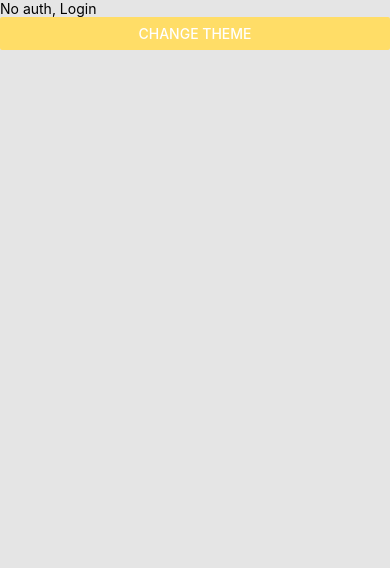
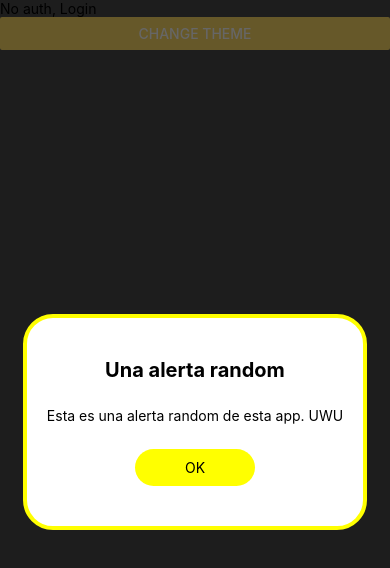
Before and after one commit to soyalextreme/sticky-projects, a React Native app: screen /Login in a window 390 px wide. Shown: the top 568 px of the page. Built offline with nearby package versions, Linux system fonts and the light colour scheme.

Commit message:
Box message created, handle

```diff
--- a/src/components/Loader.tsx
+++ /dev/null
@@ -1,29 +0,0 @@
-import * as React from "react";
-import { View, ActivityIndicator, StyleSheet } from "react-native";
-
-export interface LoaderProps {
-  specs?: {
-    color: string;
-    size: "small" | "large" | undefined;
-  };
-}
-
-const Loader: React.FunctionComponent<LoaderProps> = ({ specs }) => {
-  return (
-    <View style={ss.Loader__mainContainer}>
-      <ActivityIndicator {...specs} />
-    </View>
-  );
-};
-
-const ss = StyleSheet.create({
-  Loader__mainContainer: {
-    backgroundColor: "rgba(0,0,0,0.5)",
-    flex: 1,
-    alignItems: "center",
-    flexDirection: "column",
-    justifyContent: "space-around",
-  },
-});
-
-export default Loader;
--- /dev/null
+++ b/src/components/LoaderContainer.tsx
@@ -0,0 +1,43 @@
+import * as React from "react";
+import { View, ActivityIndicator, StyleSheet } from "react-native";
+import { StoreContext } from "../state/Store";
+import MessageBox from "./MessageBox";
+
+export interface LoaderContainerProps {}
+
+const LoaderContainer: React.FunctionComponent<LoaderContainerProps> = (
+  props
+) => {
+  const { store, dispatch } = React.useContext(StoreContext);
+
+  return (
+    <>
+      {store.appState.loading && (
+        <View style={ss.Loader__mainContainer}>
+          <ActivityIndicator color="yellow" size="large" />
+        </View>
+      )}
+      {store.appState.alert.active && (
+        <View style={ss.Loader__mainContainer}>
+          <MessageBox />
+        </View>
+      )}
+      {props.children}
+    </>
+  );
+};
+
+const ss = StyleSheet.create({
+  Loader__mainContainer: {
+    backgroundColor: "rgba(0,0,0,0.6)",
+    alignItems: "center",
+    flexDirection: "column",
+    justifyContent: "space-around",
+    position: "absolute",
+    width: "100%",
+    height: "100%",
+    zIndex: 1,
+  },
+});
+
+export default LoaderContainer;
--- /dev/null
+++ b/src/components/MessageBox.tsx
@@ -0,0 +1,61 @@
+import * as React from "react";
+import { View, Text, StyleSheet, Button, TouchableOpacity } from "react-native";
+import { StoreContext } from "../state/Store";
+
+export interface MessageBoxProps {}
+
+const MessageBox: React.FunctionComponent<MessageBoxProps> = () => {
+  const {
+    store: {
+      appState: { alert },
+    },
+    dispatch,
+  } = React.useContext(StoreContext);
+
+  const handleCloseModal = () => {
+    dispatch({ type: "CLOSE_ALERT", payload: {} });
+  };
+
+  return (
+    <View style={ss.MessageBox__container}>
+      <Text style={ss.MessageBox__title}>{alert.title}</Text>
+      <Text style={ss.MessageBox__body}>{alert.msg}</Text>
+      <TouchableOpacity
+        style={ss.MessageBox__Button}
+        onPress={handleCloseModal}
+      >
+        <Text>OK</Text>
+      </TouchableOpacity>
+    </View>
+  );
+};
+
+const ss = StyleSheet.create({
+  MessageBox__container: {
+    backgroundColor: "white",
+    borderColor: "yellow",
+    borderWidth: 4,
+    paddingHorizontal: 20,
+    paddingVertical: 40,
+    alignItems: "center",
+    borderRadius: 30,
+  },
+
+  MessageBox__title: {
+    fontWeight: "bold",
+    fontSize: 20,
+    textAlign: "center",
+  },
+  MessageBox__body: {
+    marginVertical: 25,
+    textAlign: "center",
+  },
+  MessageBox__Button: {
+    backgroundColor: "yellow",
+    paddingHorizontal: 50,
+    paddingVertical: 10,
+    borderRadius: 30,
+  },
+});
+
+export default MessageBox;
--- a/src/constants/colorsHexa.ts
+++ b/src/constants/colorsHexa.ts
@@ -1,6 +1,6 @@
 
 export enum ColorsHexaLight {
-    background = "#E5E5E5",
+    background = "#4A4A4A",
     primary = "#FFDD67",
     secondary = "#FFCD38",
 }
--- a/src/screens/ValidatorHandler.tsx
+++ b/src/screens/ValidatorHandler.tsx
@@ -1,6 +1,6 @@
 import * as React from "react";
 import { Text } from "react-native";
-import Loader from "../components/Loader";
+import LoaderContainer from "../components/LoaderContainer";
 import { ColorsHexaDark, ColorsHexaLight } from "../constants/colorsHexa";
 import { StoreContext } from "../state/Store";
 import Login from "./Login";
@@ -14,7 +14,6 @@ const ValidatorHandler: React.FunctionComponent<ValidatorHandlerProps> = () => {
 
   useEffect(() => {
     // theme handles useEffect
-
     if (store.appState.theme.dark) {
       dispatch({ type: "UPDATE_THEME", payload: { colors: ColorsHexaDark } });
     } else {
@@ -23,17 +22,16 @@ const ValidatorHandler: React.FunctionComponent<ValidatorHandlerProps> = () => {
   }, [store.appState.theme.dark]);
 
   useEffect(() => {
+    // validate the user auth
     setTimeout(() => {
       dispatch({ type: "SET_LOADING", payload: { loading: false } });
     }, 5000);
   }, []);
 
-  if (store.appState.loading) return <Loader />;
-
   return (
-    <>
+    <LoaderContainer>
       {store.appState.auth === undefined ? <Login /> : <Text>Bienvenido</Text>}
-    </>
+    </LoaderContainer>
   );
 };
 
--- a/src/state/Store.tsx
+++ b/src/state/Store.tsx
@@ -8,11 +8,13 @@ import { ColorsHexaDark } from "../constants/colorsHexa";
 const initialState: IStore = {
   appState: {
     auth: undefined,
-    error: {
-      msg: "",
-      active: false,
+    alert: {
+      msg: "Esta es una alerta random de esta app. UWU",
+      active: true,
+      error: false,
+      title: "Una alerta random",
     },
-    loading: true,
+    loading: false,
     theme: {
       dark: false,
       colors: ColorsHexaDark,
--- a/src/state/reducer.ts
+++ b/src/state/reducer.ts
@@ -29,6 +29,18 @@ const reducer = (state: IStore, action: ActionType): IStore => {
                 }
             }
         }
+        case "CLOSE_ALERT": {
+            return {
+                ...state, appState: {
+                    ...state.appState, alert: {
+                        active: false,
+                        msg: "",
+                        error: false,
+                        title: "",
+                    }
+                }
+            }
+        }
         default:
             return {
                 ...state
--- a/types.d.ts
+++ b/types.d.ts
@@ -2,9 +2,11 @@
 // 10-May-2021
 // Author: Alejandro AS.
 
-export type ErrorType = {
+export type AlertType = {
     active: boolean;
     msg: string;
+    title: string;
+    error: boolean;
 }
 
 export type AuthType = {
@@ -37,7 +39,7 @@ export type CategoriesType = {
 
 export interface IAppState {
     loading: boolean;
-    error: ErrorType;
+    alert: AlertType;
     auth: undefined | AuthType;
     theme: {
         dark: boolean,
```
